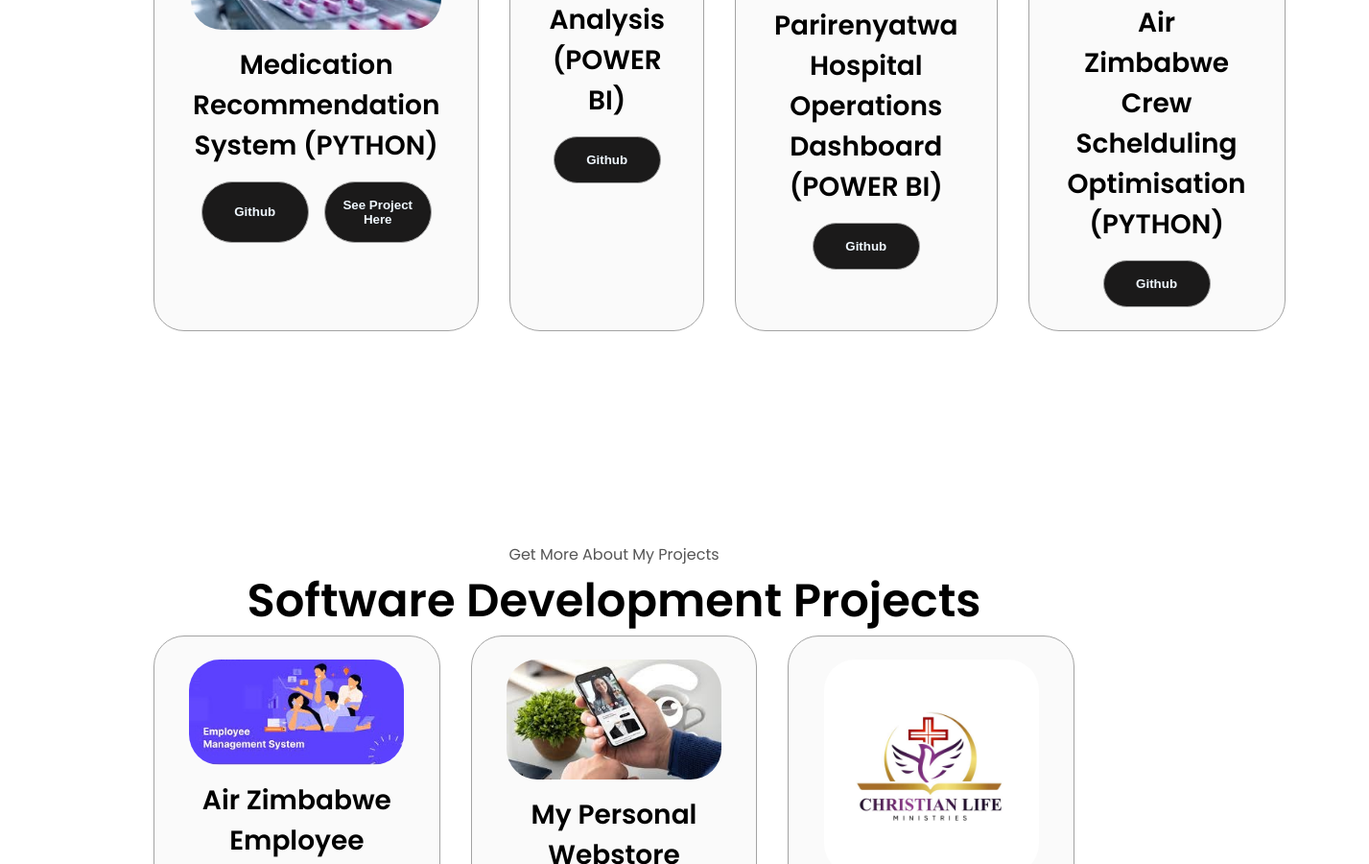
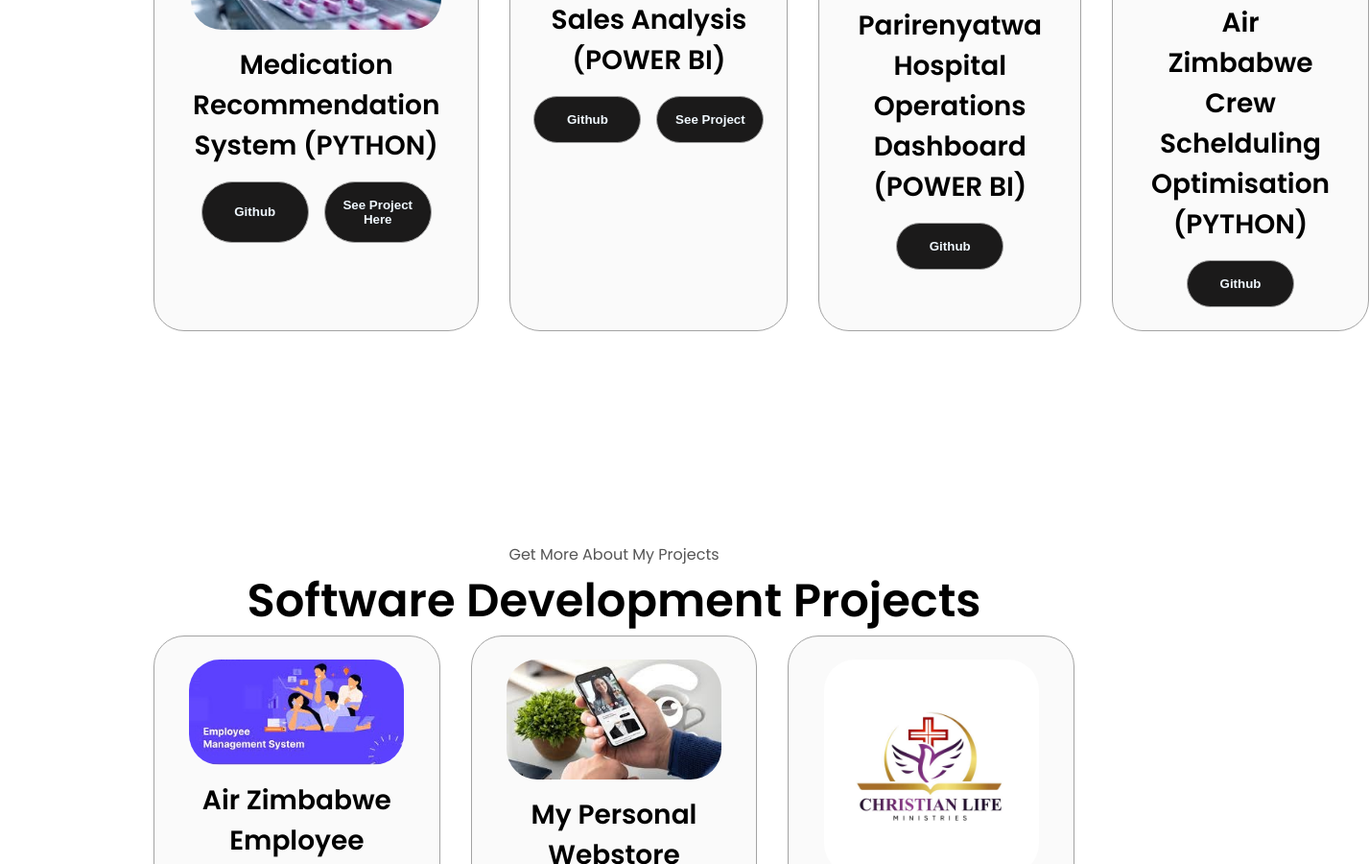
Before and after one commit to MtitiTendai/my-portfolio, a plain HTML site: page index.html in a window 1280 px wide. Shown: the part 2661-3561 px from the top of the page at 96% size, 1427 px wide, since content can reach past the window. Drawn offline with Linux system fonts and the light colour scheme.

Commit message:
Update index.html

```diff
--- a/index.html
+++ b/index.html
@@ -250,6 +250,9 @@
                     <button class="btn btn-color-2 project-btn" onclick="location.href= 'https://github.com/MtitiTendai/Adidas-Sales-Analysis-Dashboard' ">
                         Github
                     </button>
+                    <button class="btn btn-color-2 project-btn" onclick="location.href= 'https://mtititendai.github.io/Adidas-Sales-Analysis-Dashboard/' ">
+                        See Project
+                    </button>
                 </div>
             </div>
             <div class="details-container color-container">
```
